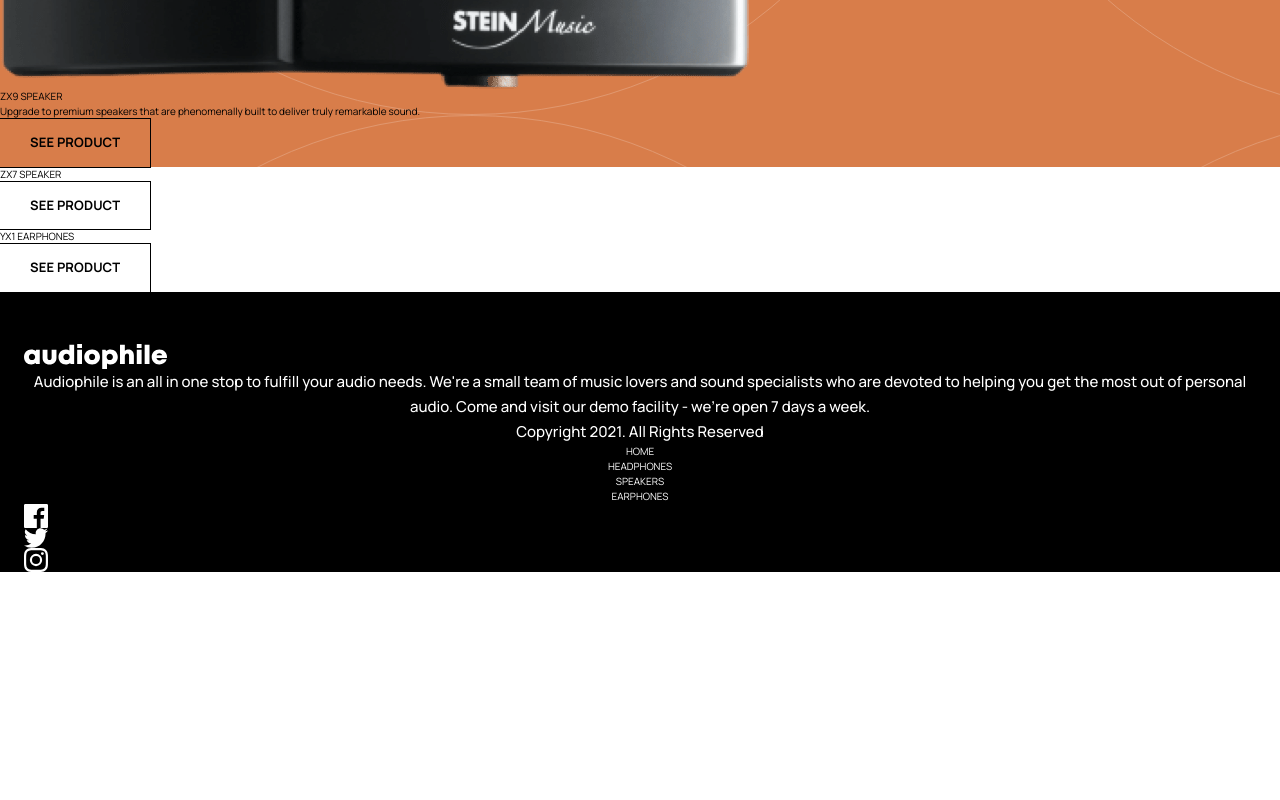
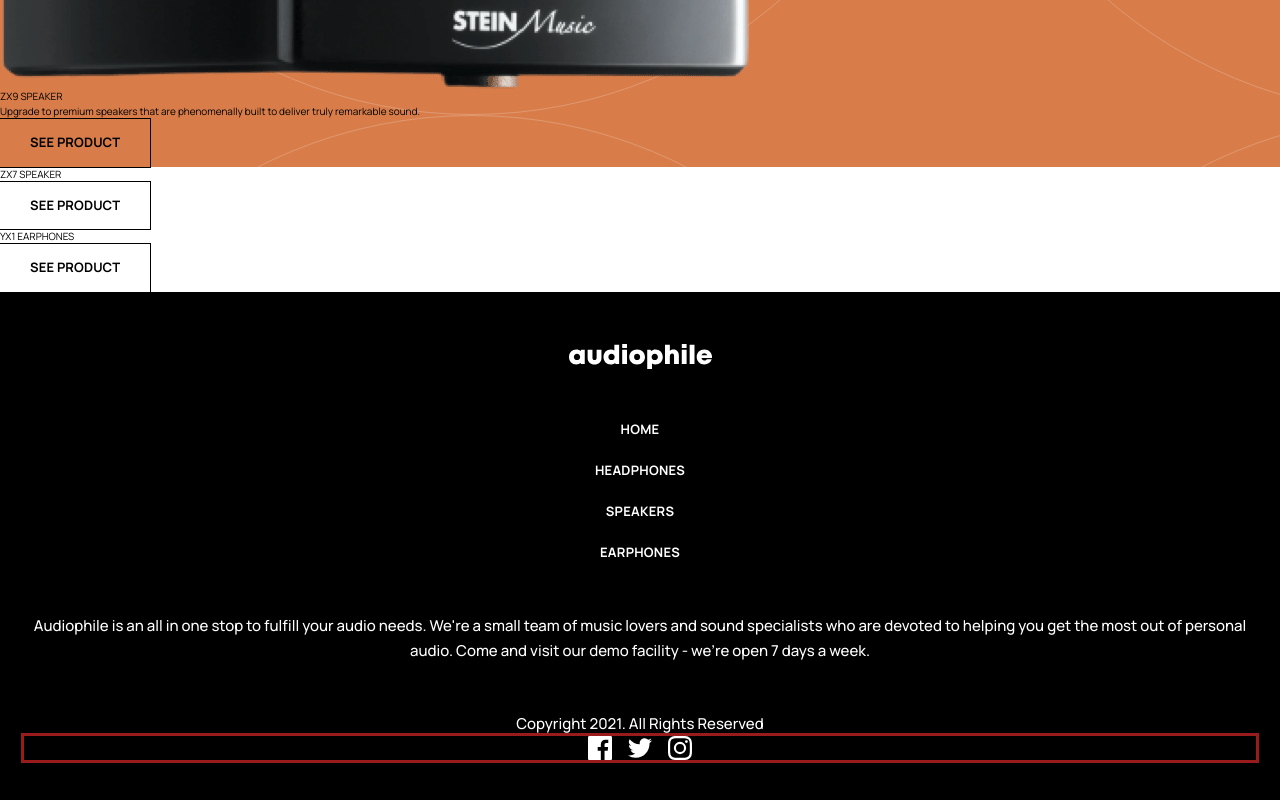
Before and after one commit to presh-031/audiophile, a Next.js app: page / in a window 1280 px wide. Shown: the part 2328-3128 px from the top of the page. Before the commit the page ends 2900 px from the top, so only its background shows below. Built offline with nearby package versions, Linux system fonts and the light colour scheme.

Commit message:
finished building footer component

```diff
--- a/components/Footer.jsx
+++ b/components/Footer.jsx
@@ -9,19 +9,21 @@ import twitter from "../assets/shared/desktop/icon-twitter.svg";
 import instagram from "../assets/shared/desktop/icon-instagram.svg";
 const Footer = () => {
   return (
-    <footer className="bg-black px-[2.4rem] pt-[5.2rem] text-center text-white">
+    <footer className="bg-black px-[2.4rem] pb-[4rem] pt-[5.2rem] text-center text-white">
       <div className="text-[1.5rem] font-medium leading-[2.5rem]">
-        <Image src={logo} alt="logo" />
-        <p>
-          Audiophile is an all in one stop to fulfill your audio needs. We're a small team of music lovers and sound
-          specialists who are devoted to helping you get the most out of personal audio. Come and visit our demo
-          facility - we’re open 7 days a week.
-        </p>
-        <p>Copyright 2021. All Rights Reserved</p>
+        <Image className="mx-auto mb-[4.8rem]" src={logo} alt="logo" />
+        <MenuItems />
       </div>
       <div>
-        <MenuItems />
-        <div>
+        <div className="mt-[4.8rem] text-[1.5rem] font-medium leading-[2.5rem] ">
+          <p className="">
+            Audiophile is an all in one stop to fulfill your audio needs. We're a small team of music lovers and sound
+            specialists who are devoted to helping you get the most out of personal audio. Come and visit our demo
+            facility - we’re open 7 days a week.
+          </p>
+          <p className="mt-[4.8rem]">Copyright 2021. All Rights Reserved</p>
+        </div>{" "}
+        <div className="flex items-center justify-center gap-[1.6rem] outline outline-red-800">
           <Image src={facebook} alt="facebook" />
           <Image src={twitter} alt="twitter" />
           <Image src={instagram} alt="instagram" />
--- a/components/Hero/Header/MenuItems.jsx
+++ b/components/Hero/Header/MenuItems.jsx
@@ -2,8 +2,8 @@ import React from "react";
 
 const MenuItems = () => {
   return (
-    <nav>
-      <ul className="">
+    <nav className="text-[1.3rem] font-bold leading-[2.5rem] tracking-[0.02em]">
+      <ul className="flex flex-col gap-[1.6rem]">
         <li>HOME</li>
         <li>HEADPHONES</li>
         <li>SPEAKERS</li>
```
